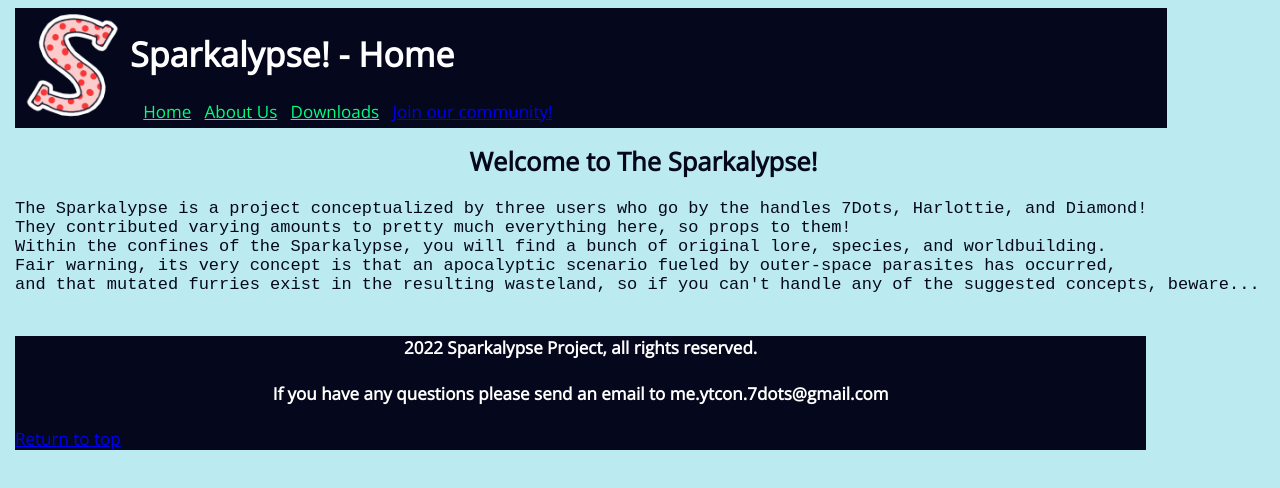
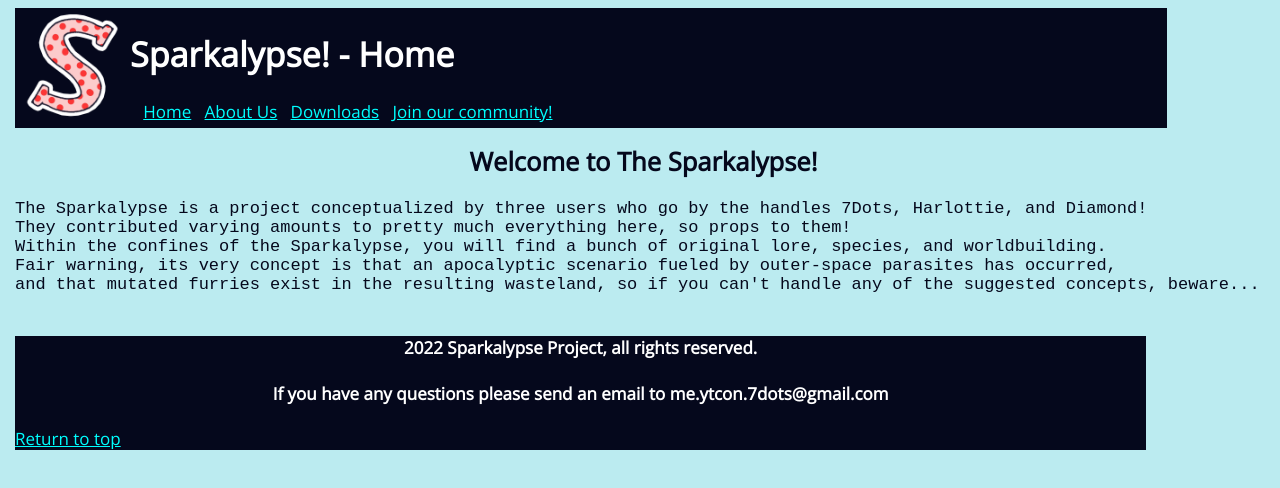
Before and after one commit to 7dotswr/sparkalypse-website, a plain HTML site: page index.html in a window 1280 px wide. Drawn offline with nearby package versions, Linux system fonts and the light colour scheme.

Commit message:
Update index.html

```diff
--- a/index.html
+++ b/index.html
@@ -51,10 +51,10 @@
 				color: #ffffff;
 			}
 
-			a.header {
+			a {
 				background-color: #05081c;
 				bold: true;
-				color: #00ff7f;
+				color: #00ffff;
 				text-align: right;
 			}
 		</style>
```
